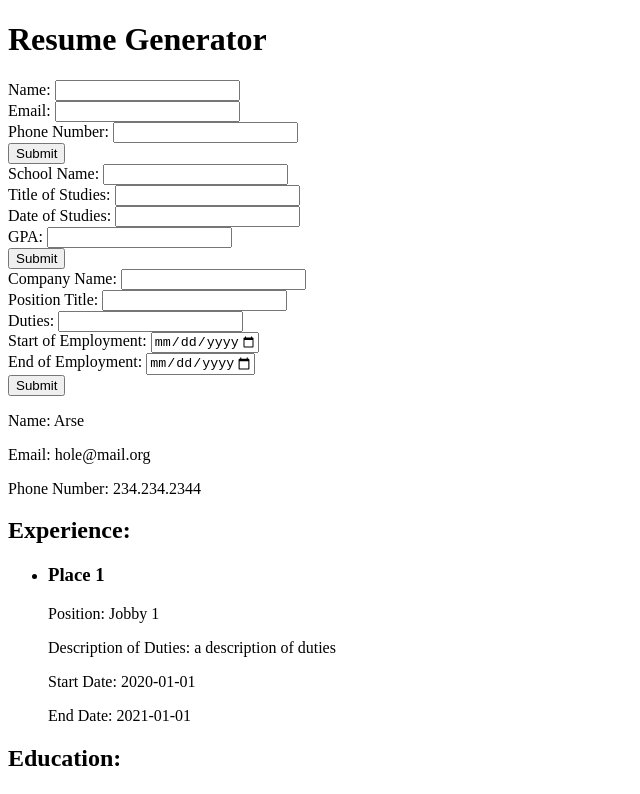
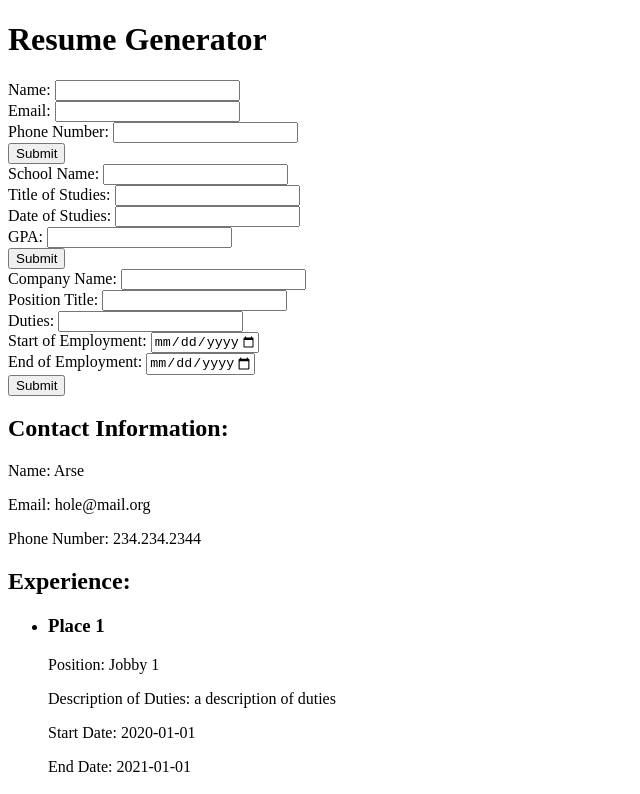
Before and after one commit to am1macdonald/cv-app, a React (Create React App) app: page / in a window 1280 px wide. Shown: the top 794 px of the page, without its empty margins (0-640 px from the left). Built offline with nearby package versions, Linux system fonts and the light colour scheme.

Commit message:
- add header to information section

```diff
--- a/src/components/InfoDisplay.js
+++ b/src/components/InfoDisplay.js
@@ -10,6 +10,7 @@ constructor(props){
 render() {
   return (
     <div>
+      <h2>Contact Information:</h2>
       <div>
         <p>Name: {this.props.personalInfo.name}</p>
         <p>Email: {this.props.personalInfo.email}</p>
```
